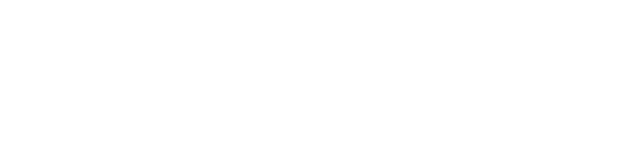
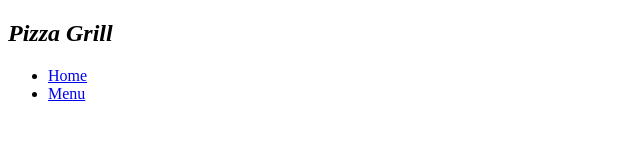
Before and after one commit to 2BWeru/Pizza-Grill, a plain HTML site: page Menu.html in a window 1280 px wide. Shown: the whole page, without its empty margins (0-640 px from the left). Drawn offline with Linux system fonts and the light colour scheme.

Commit message:
updates menu.html file

```diff
--- a/Menu.html
+++ b/Menu.html
@@ -9,6 +9,22 @@
 </head>
 <body>
     <header>
+        <div class="container">
+            <div id="t-menu">
+              <h2><i>Pizza Grill</i></h2>
+            </div>
+            <nav>
+              <ul>
+                <div class="row">
+                  <div class="col-6">
+                    <li><a href="./index.html">Home</a></li>
+                  </div>
+                  <div class="col-6">
+                    <li><a href="./Menu.html">Menu</a></li>
+                  </div>
+              </ul>
+            </nav>
+          </div>
 
     </header>
     <main>
```
Also changed, not shown: index.html (+0 -6 lines).
